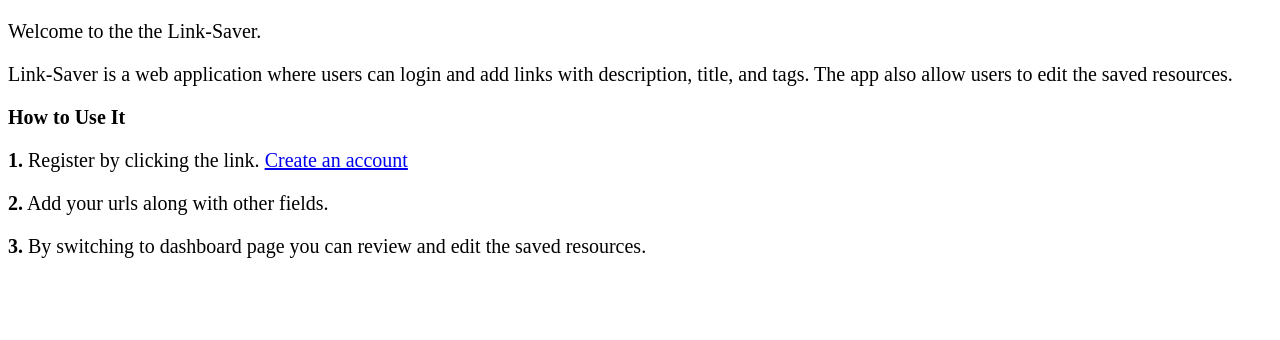
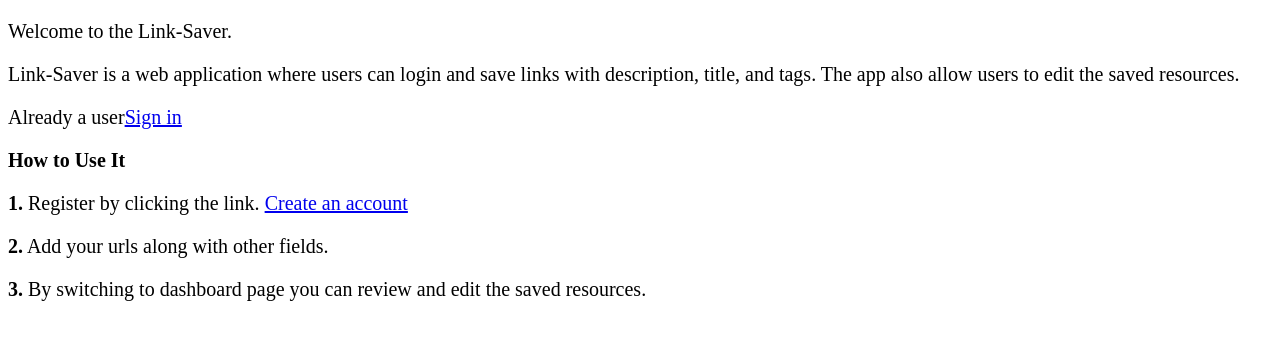
Before and after one commit to cumali-sari/Link-Saver, a FastAPI app: page / in a window 1280 px wide. Shown: the top 340 px of the page. Run offline with FastAPI, Linux system fonts and the light colour scheme.

Commit message:
Add login link

```diff
--- a/app/templates/index.html
+++ b/app/templates/index.html
@@ -4,7 +4,6 @@
 <head>
     <meta charset="UTF-8">
     <meta name="viewport" content="width=device-width, initial-scale=1.0">
-    <title>Document</title>
     <style>
         body{
             font-size: 20px;
@@ -12,10 +11,11 @@
     </style>
 </head>
 <body>
-    <p>Welcome to the the Link-Saver.</p>
-    <p>Link-Saver is a web application where users can login and add links with description, title, and tags.
+    <p>Welcome to the Link-Saver.</p>
+    <p>Link-Saver is a web application where users can login and save links with description, title, and tags.
         The app also allow users to edit the saved resources.
     </p>
+    <p>Already a user<a href="/login">Sign in</a></p>
     <h><strong>How to Use It</strong></h>
     <p><strong>1.</strong> Register by clicking the link. <a href="/register" class="register-link">Create an account</a></p>
     <p><strong>2.</strong> Add your urls along with other fields.</p>
--- a/requirements.txt
+++ b/requirements.txt
@@ -1,4 +1,4 @@
-fastapi
+fastapi==0.135.2
 uvicorn
 sqlalchemy
 pydantic
```
